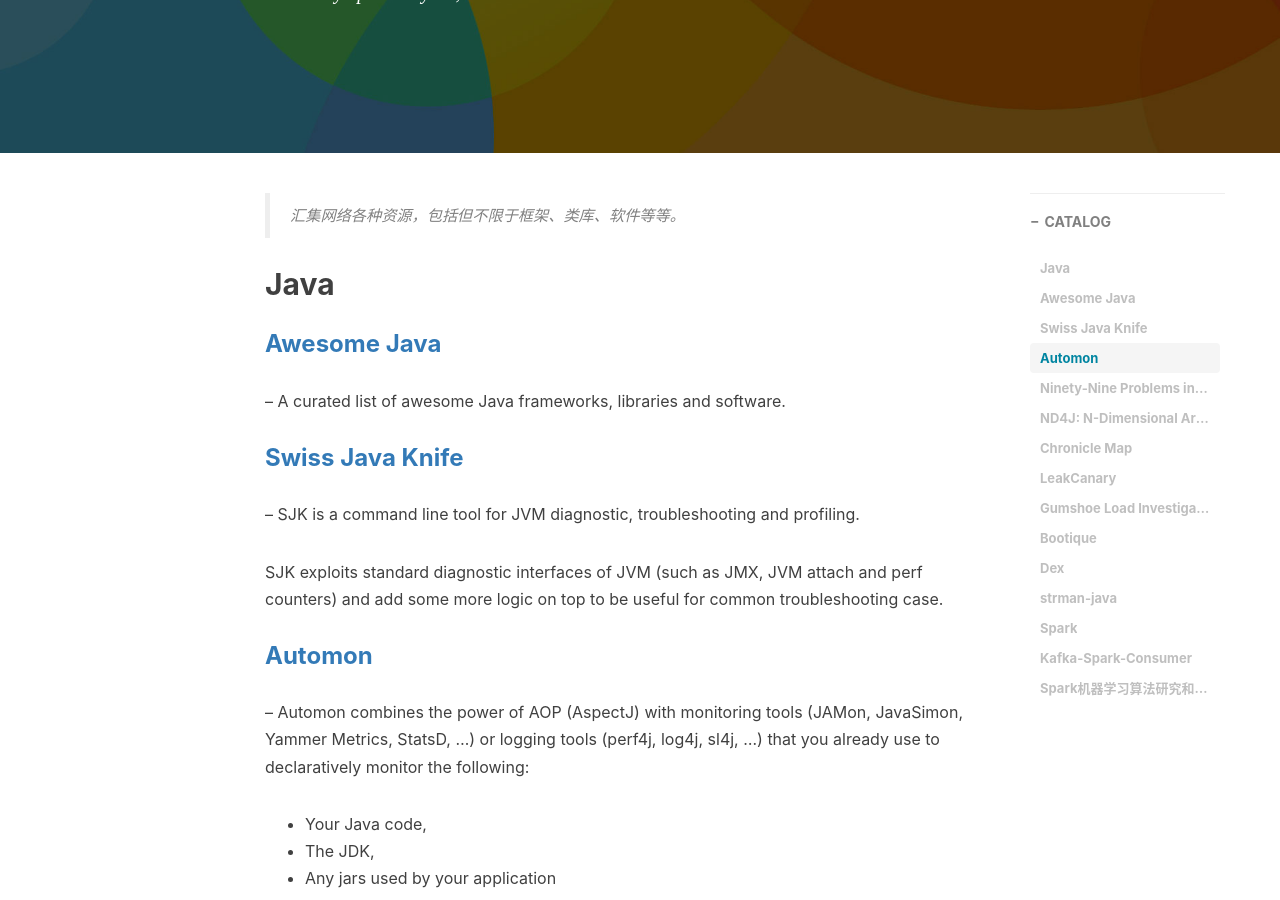
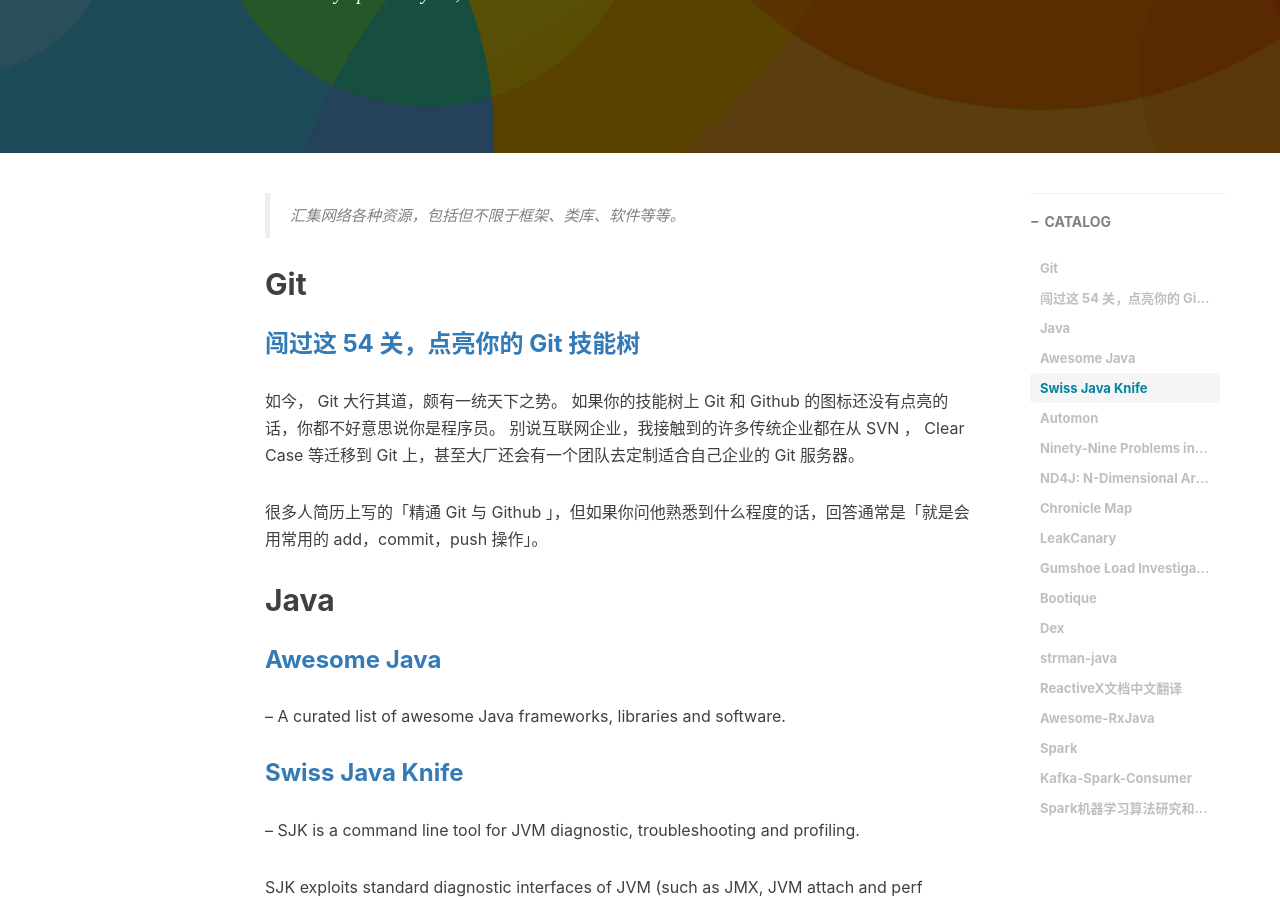
Before and after one commit to shoppingwang/shoppingwang.github.io, a Jekyll site: the page built from _posts/2016-07-19-awesome-resources.markdown, in a window 1280 px wide and 900 px high, scrolled down 412 px. Built offline with Jekyll 4.4.1, drawn with Linux system fonts in a browser that asks for light colours; nearby versions of some CDN libraries; comment, search, counter and statistics services are not loaded; some of the changed text lies outside the part shown.

Commit message:
增加精彩资源汇总

```diff
--- a/_posts/2016-07-19-awesome-resources.markdown
+++ b/_posts/2016-07-19-awesome-resources.markdown
@@ -10,9 +10,20 @@
 tags:
     - Resource
 ---
+
 {:toc}
 
 > 汇集网络各种资源，包括但不限于框架、类库、软件等等。
+
+## Git
+
+### [闯过这 54 关，点亮你的 Git 技能树](https://www.v2ex.com/t/247270)
+如今， Git 大行其道，颇有一统天下之势。
+如果你的技能树上 Git 和 Github 的图标还没有点亮的话，你都不好意思说你是程序员。
+别说互联网企业，我接触到的许多传统企业都在从 SVN ， Clear Case 等迁移到 Git 上，甚至大厂还会有一个团队去定制适合自己企业的 Git 服务器。
+
+很多人简历上写的「精通 Git 与 Github 」，但如果你问他熟悉到什么程度的话，回答通常是「就是会用常用的 add，commit，push 操作」。
+
 
 ## Java
 
@@ -111,6 +122,15 @@
 A Java 8 library for working with String. It is inspired by [dleitee/strman](https://github.com/dleitee/strman).
 
 
+### [ReactiveX文档中文翻译](https://www.gitbook.com/book/mcxiaoke/rxdocs/details)
+--
+ReactiveX和RxJava文档中文翻译 — mcxiaoke
+
+
+### [Awesome-RxJava](https://github.com/lzyzsd/Awesome-RxJava)
+RxJava resources.
+
+
 ## Spark
 ### [Kafka-Spark-Consumer](https://github.com/dibbhatt/kafka-spark-consumer)
 --
```
